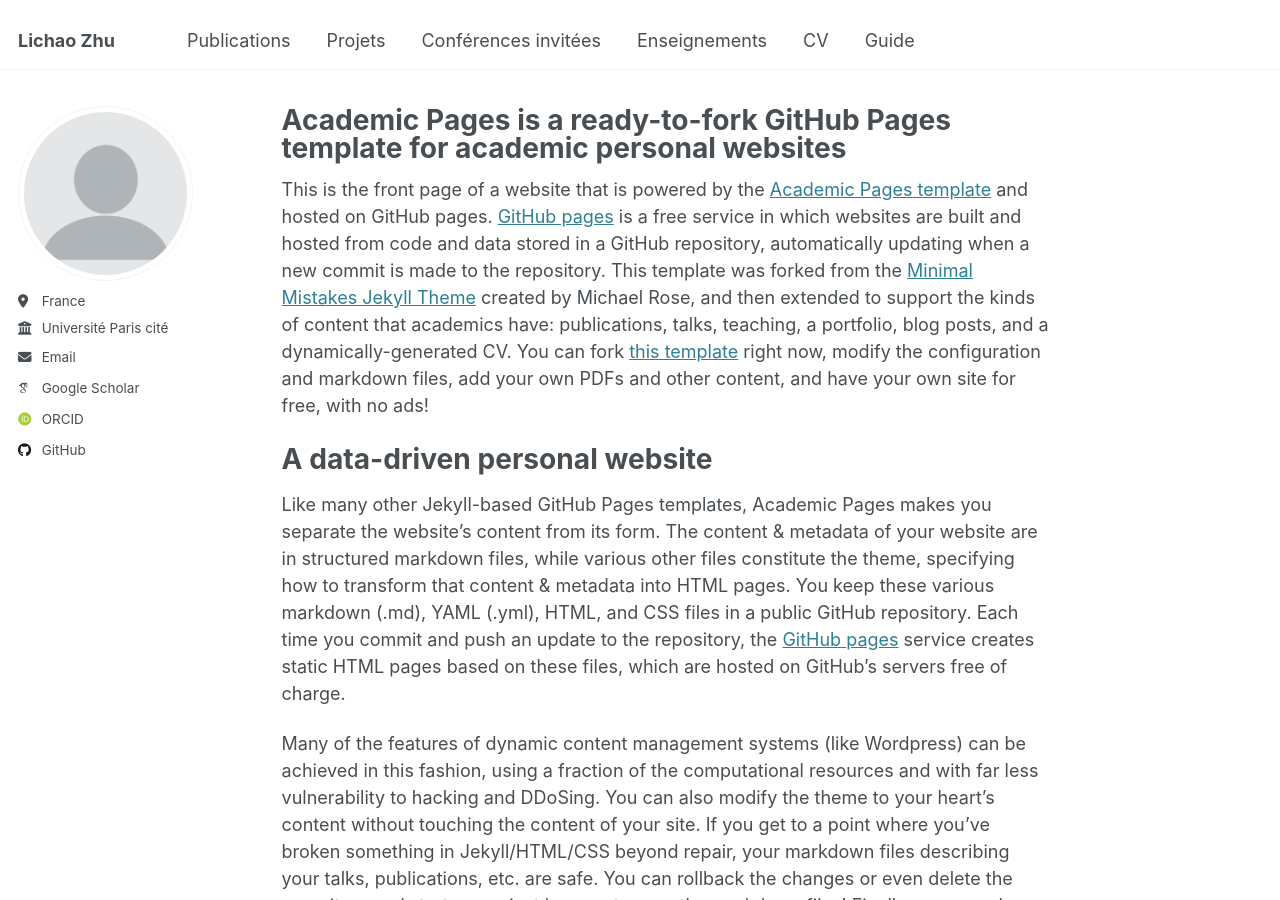
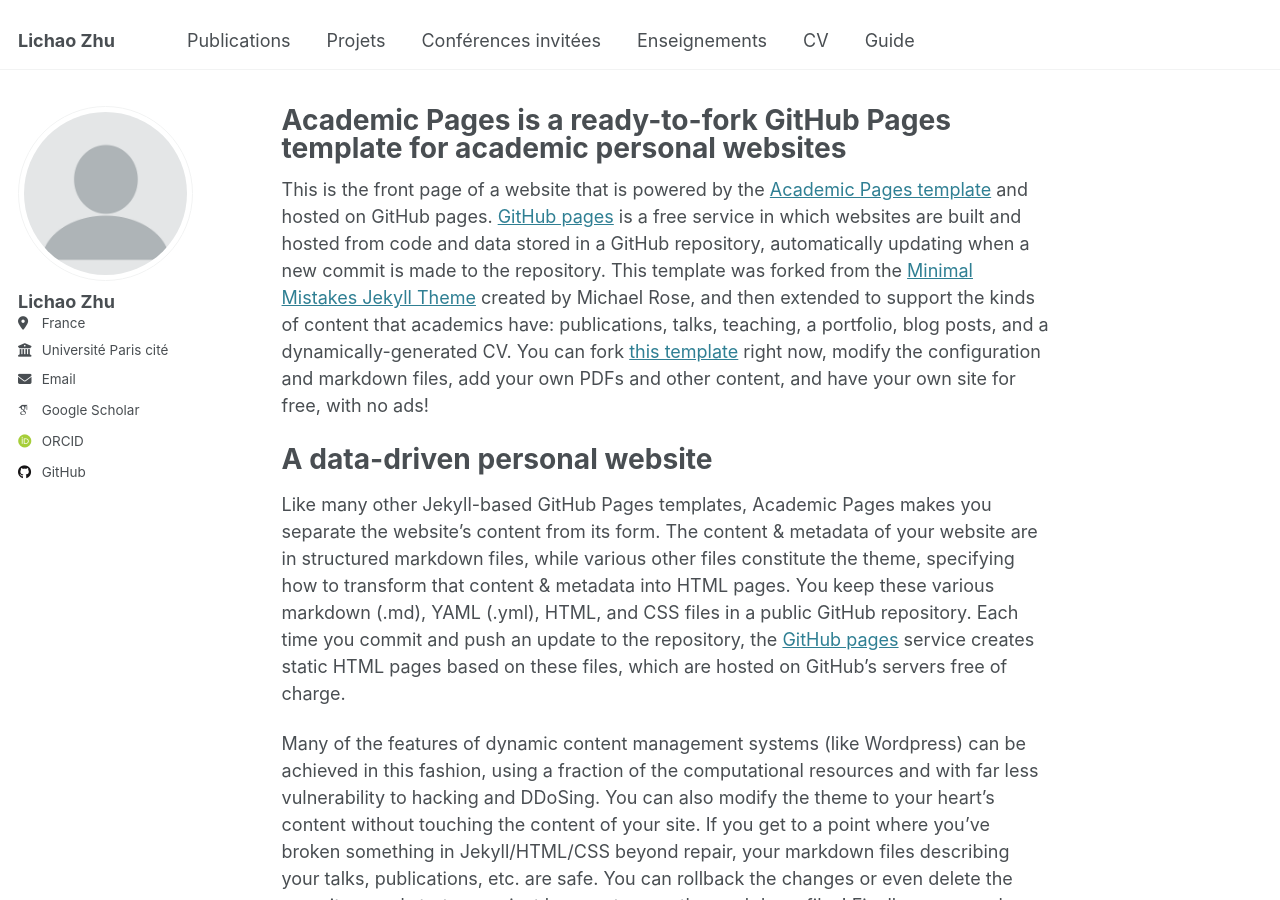
Before and after one commit to lichaozhu/lichaozhu.github.io, a Jekyll site: the page built from _pages/about.md, in a window 1280 px wide and 900 px high. Built offline with Jekyll 4.4.1, drawn with Linux system fonts in a browser that asks for light colours; some web fonts are replaced.

Commit message:
navig projets updated

```diff
--- a/_config.yml
+++ b/_config.yml
@@ -23,7 +23,7 @@ repository               : "academicpages/academicpages.github.io"
 author:
   # Biographic information
   avatar           : "profile.png"
-  #name             : ""
+  name             : "Lichao Zhu"
   #pronouns         : # example: "she/her"
   #bio              : "Short biography for the left-hand sidebar"
   location         : "France"
```
Also changed, not shown: 2 other files.
